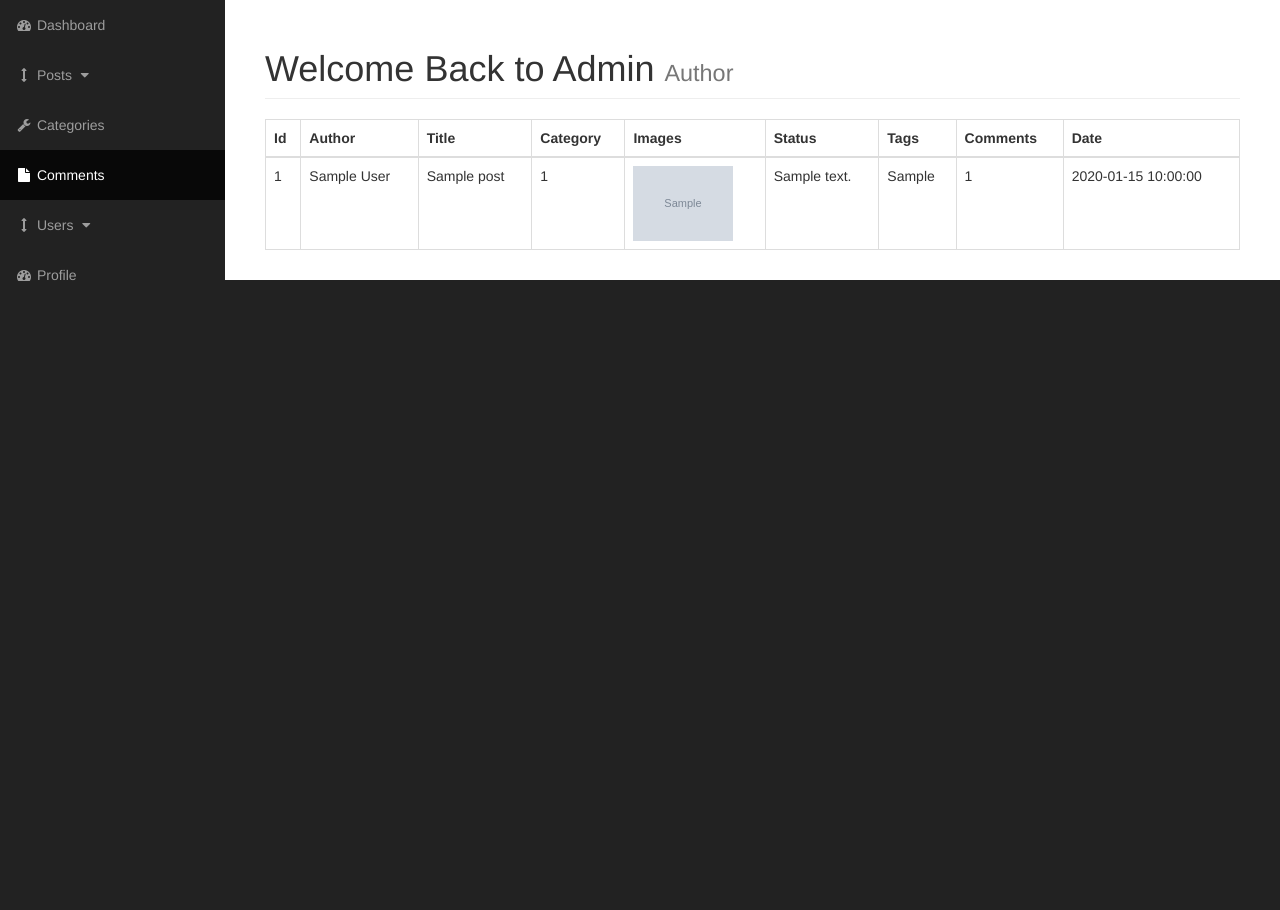
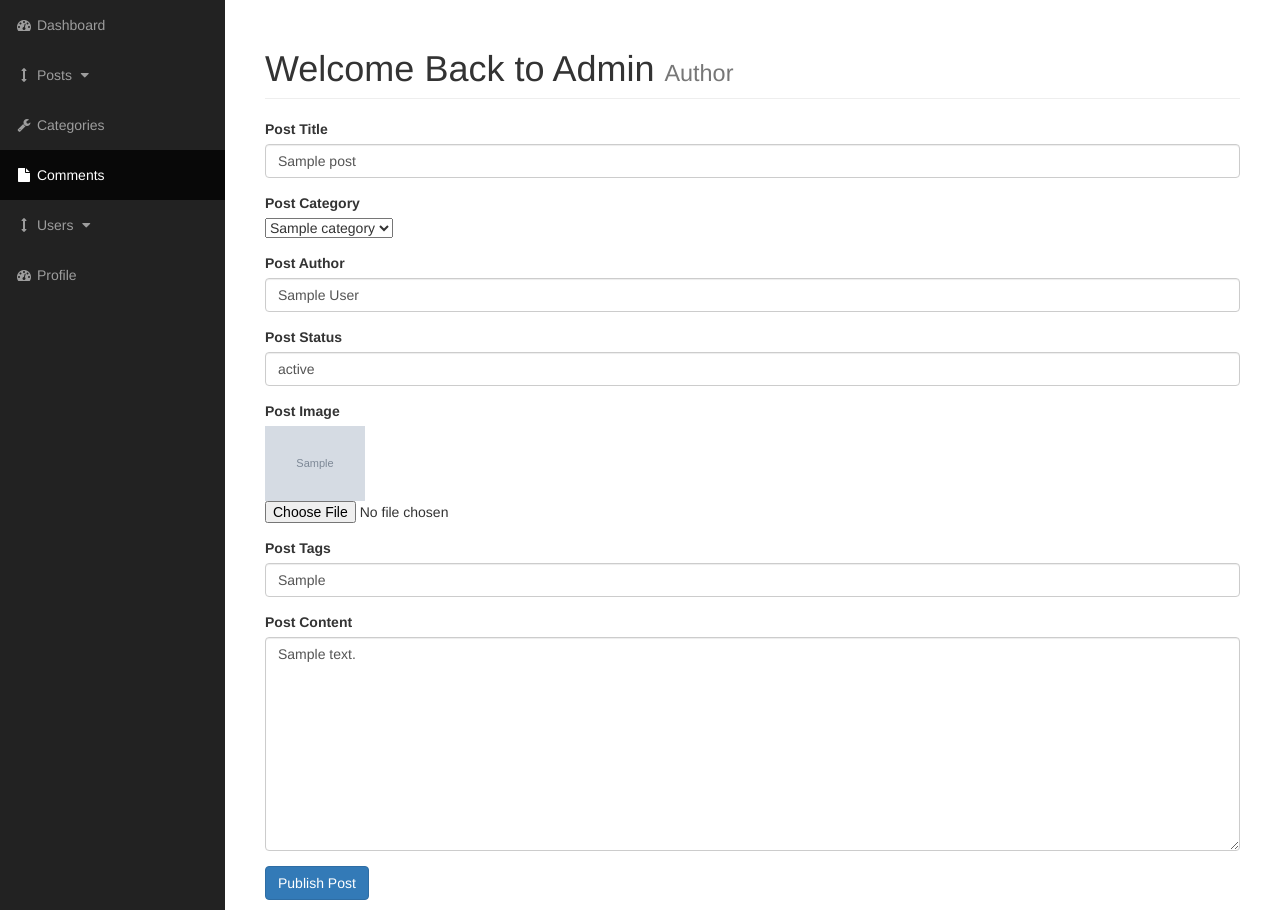
Before and after one commit to shreejanjoshi/CMS-Projects, a PHP site: page /admin/posts.php?source=editPost&pId=1 in a window 1280 px wide. Shown: the part 51-961 px from the top of the page. Before the commit the page ends 332 px from the top, so only its background shows below. Run offline with PHP 8.4, Linux system fonts and the light colour scheme; tables that the repository leaves empty or names only in its code hold one stand-in row (values such as "Sample post"); grey boxes marked "Sample" are stand-in pictures.

Commit message:
admin post can be add, edit, delete

```diff
--- a/admin/function.php
+++ b/admin/function.php
@@ -1,4 +1,11 @@
 <?php
+
+function confirm($result){
+    global $connection;
+    if(!$result){
+        die("Query Error " . mysqli_error($connection));
+    }
+}
 
 function insert_cat(){
     global $connection;
@@ -58,4 +65,6 @@ function deleteCat(){
         header("Location: categories.php");
     }
 }
+
+
 ?>
--- a/admin/includes/adminHeader.php
+++ b/admin/includes/adminHeader.php
@@ -1,7 +1,6 @@
 <?php ob_start(); ?>
 <?php include "../includes/database.php"; ?>
 <?php include "function.php"; ?>
-<?php ob_start(); ?>
 <!DOCTYPE html>
 <html lang="en">
 
--- a/admin/includes/adminNavigation.php
+++ b/admin/includes/adminNavigation.php
@@ -39,7 +39,7 @@
                         <a href="./posts.php">View All Posts</a>
                     </li>
                     <li>
-                        <a href="#">Add Posts</a>
+                        <a href="posts.php?source=addPost">Add Posts</a>
                     </li>
                 </ul>
             </li>
--- /dev/null
+++ b/admin/includes/editPost.php
@@ -0,0 +1,126 @@
+<?php
+
+    if(isset($_GET['pId'])){
+        $editPostId =  $_GET['pId'];
+    }
+
+    $query = "SELECT * FROM posts WHERE posts_id = $editPostId ";
+    $selectAdminPostsId = mysqli_query($connection, $query);
+
+    if (!$selectAdminPostsId) {
+        die("Query Error " . mysqli_error($connection));
+    }
+
+    while ($row = mysqli_fetch_assoc($selectAdminPostsId)) {
+        $postId = $row['posts_id'];
+        $postAuthor = $row['post_author'];
+        $postTitle = $row['post_title'];
+        $postCategoryId = $row['post_category_id'];
+        $postImages = $row['post_image'];
+        $postStatus = $row['post_status'];
+        $postTags = $row['post_tags'];
+        $postCommentsCount = $row['post_comment_count'];
+        $postDate = $row['post_date'];
+        $postContent = $row['post_content'];
+    }
+
+    if(isset($_POST['updatePost'])){
+
+        $postTitle =  mysqli_real_escape_string($connection, $_POST['title']);
+        $author =  mysqli_real_escape_string($connection, $_POST['author']);
+        $postCategoryId =  mysqli_real_escape_string($connection, $_POST['postCategory']);
+        $postStatus =  mysqli_real_escape_string($connection, $_POST['postStatus']);
+
+        $postImage =  $_FILES['image']['name'];
+        $postImageTemp = $_FILES['image']['tmp_name'];
+
+        $postTags =  mysqli_real_escape_string($connection, $_POST['postTags']);
+        $postContent =  mysqli_real_escape_string($connection, $_POST['postContent']);
+
+        move_uploaded_file($postImageTemp, "../img/$postImage");
+
+        if(empty($postImage)){
+            $query = "SELECT * FROM posts WHERE posts_id = $editPostId";
+
+            $selectImg = mysqli_query($connection, $query);
+
+            while($row = mysqli_fetch_assoc($selectImg)){
+                $postImage = $row['post_image'];
+            }
+        }
+
+        $query = "UPDATE posts SET ";
+        $query .="post_title  = '{$postTitle}', ";
+        $query .="post_category_id = '{$postCategoryId}', ";
+        $query .="post_date   =  now(), ";
+        $query .="post_author = '{$author}', ";
+        $query .="post_status = '{$postStatus}', ";
+        $query .="post_tags   = '{$postTags}', ";
+        $query .="post_content= '{$postContent}', ";
+        $query .="post_image  = '{$postImage}' ";
+        $query .= "WHERE posts_id = {$postId} ";
+
+        $updatePost = mysqli_query($connection, $query);
+
+        confirm($updatePost);
+    }
+?>
+<form action="" method="post" enctype="multipart/form-data">
+    <!-- for pic to upload sending different -->
+
+<div class="form-group">
+    <label for="title">Post Title</label>
+    <input  value="<?php echo $postTitle; ?>" type="text" class="form-control" name="title">
+</div>
+
+<div class="form-group">
+    <label for="postCategory">Post Category</label><br>
+    <select name="postCategory" id="">
+    <?php
+        $query = "SELECT * FROM categories";
+        $selectAdminCategories = mysqli_query($connection, $query);
+
+        confirm($selectAdminCategories);
+
+        while ($row = mysqli_fetch_assoc($selectAdminCategories)) {
+            $catId = $row['cat_id'];
+            $catTitle = $row['cat_title'];
+
+            echo "<option value='{$catId}'>{$catTitle}</option>";
+        }
+    ?>
+    </select>
+</div>
+
+<div class="form-group">
+    <label for="title">Post Author</label>
+    <input  value="<?php echo $postAuthor; ?>" value="<?php echo $postAuthor; ?>" type="text" class="form-control" name="author">
+</div>
+
+<div class="form-group">
+    <label for="postStatus">Post Status</label>
+    <input  value="<?php echo $postStatus; ?>" type="text" class="form-control" name="postStatus">
+</div>
+
+<div class="form-group">
+    <label for="postImage">Post Image</label>
+    <br>
+    <img width="100" src="../img/<?php echo $postImages; ?>" alt="">
+    <br>
+    <input  value="<?php echo $postImages; ?>" type="file" name="image">
+</div>
+
+<div class="form-group">
+    <label for="postTags">Post Tags</label>
+    <input  value="<?php echo $postTags; ?>" type="text" class="form-control" name="postTags">
+</div>
+
+<div class="form-group">
+    <label for="postContent">Post Content</label>
+    <textarea class="form-control" name="postContent" id="" cols="30" rows="10"><?php echo $postContent; ?></textarea>
+</div>
+
+<div>
+    <input class="btn btn-primary" type="submit" name="updatePost" value="Publish Post">
+</div>
+</form>
--- a/admin/includes/viewAllPost.php
+++ b/admin/includes/viewAllPost.php
@@ -30,24 +30,50 @@
             $postTitle = $row['post_title'];
             $postCategoryId = $row['post_category_id'];
             $postImages = $row['post_image'];
-            $postStatus = $row['post_content'];
+            $postStatus = $row['post_status'];
             $postTags = $row['post_tags'];
             $postCommentsCount = $row['post_comment_count'];
             $postDate = $row['post_date'];
+            $postContent = $row['post_content'];
 
             echo "<tr>";
             echo "<td>{$postId}</td>";
             echo "<td>{$postAuthor}</td>";
             echo "<td>{$postTitle}</td>";
-            echo "<td>{$postCategoryId}</td>";
+
+            $query = "SELECT * FROM categories WHERE cat_id = {$postCategoryId} ";
+            $selectAdminCategoriesEditId = mysqli_query($connection, $query);
+
+            if (!$selectAdminCategoriesEditId) {
+                die("Query Error " . mysqli_error($connection));
+            }
+
+            while ($row = mysqli_fetch_assoc($selectAdminCategoriesEditId)) {
+                $catId = $row['cat_id'];
+                $catTitle = $row['cat_title'];
+
+                echo "<td>{$catTitle}</td>";
+            }
+
             echo "<td><img width='100' src='../img/{$postImages}' alt='image'></td>";
             echo "<td>{$postStatus}</td>";
             echo "<td>{$postTags}</td>";
             echo "<td>{$postCommentsCount}</td>";
             echo "<td>{$postDate}</td>";
+            echo "<td><a href='posts.php?source=editPost&pId={$postId}'>Edit</a></td>";
+            echo "<td><a href='posts.php?delete={$postId}'>Delete</a></td>";
             echo "</tr>";
         }
 
         ?>
     </tbody>
 </table>
+
+<?php
+if (isset($_GET['delete'])) {
+    $deletePostId = $_GET['delete'];
+
+    $query = "DELETE FROM posts WHERE posts_id = {$deletePostId} ";
+    $deleteQuery = mysqli_query($connection, $query);
+}
+?>
--- a/admin/posts.php
+++ b/admin/posts.php
@@ -28,11 +28,10 @@
 
                             switch($source) {
                                 case 'addPost';
-                                    echo "Nice gg";
                                     include "includes/addPost.php";
                                     break;
-                                case '34';
-                                    echo "Nice";
+                                case 'editPost';
+                                    include "includes/editPost.php";
                                     break;
                                 case '34';
                                     echo "Nice";
@@ -42,6 +41,8 @@
                                 include "includes/viewAllPost.php";
                                 break;
                             }
+
+
                         ?>
 
                     </div>
```
Also changed, not shown: admin/includes/addPost.php (+57 -1 lines), README.md, img/1.PNG (added), img/9nov.jpg (added).
